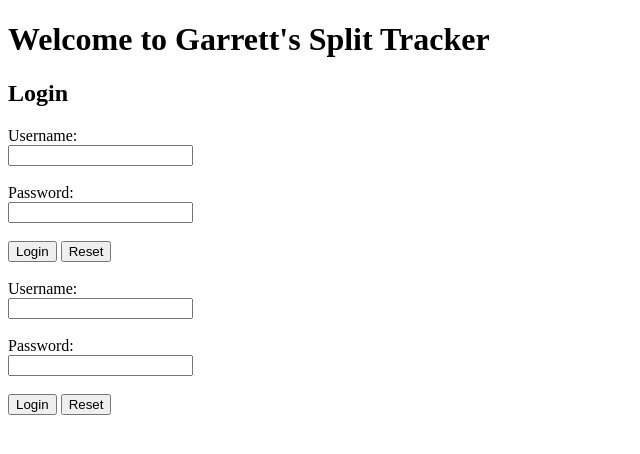
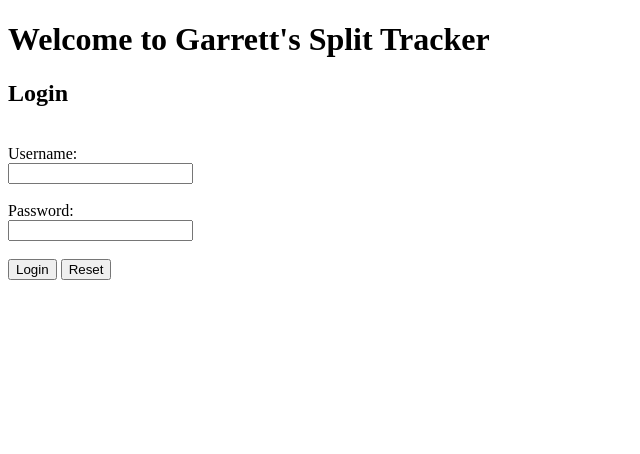
Before and after one commit to GreenBeanio/Garrett-s-Split-Tracker, a Flask app: page /login in a window 1280 px wide. Shown: the top 454 px of the page, without its empty margins (0-640 px from the left). Run offline with Flask 3, Linux system fonts and the light colour scheme.

Commit message:
Adding some redirecting

```diff
--- a/src/main.py
+++ b/src/main.py
@@ -33,28 +33,38 @@ app.secret_key = "ILoveFrogs"  # Obviously for testing don't hardcode this
 # Creating the main page
 @app.route("/")
 def index():
-    return "<p>Hello!</p>"
+    # Checking if you're already logged in
+    u_user = request.cookies.get("user")
+    u_auth = request.cookies.get("auth")
+    status = Check_Auth(u_user, u_auth)
+    if status:
+        return render_template("home.j2", t_user=u_user)
+    # If you're not logged in go to the log in menu
+    else:
+        flash("Please log in")
+        # Remove any existing cookies
+        user_redirect = redirect(url_for("show_login"))
+        user_redirect.set_cookie("user", "", expires=0)
+        user_redirect.set_cookie("auth", "", expires=0)
+        return user_redirect
 
 
 # Creating the user page
-@app.route("/user")
-@app.route("/user/<string:username>", methods=["GET", "POST"])
-def show_user(username=None):
-    if request.method == "GET":
-        print(f"User is getting {escape(username)}")
-
-        # Checking the users authentication
-        u_user = request.cookies.get("user")
-        u_auth = request.cookies.get("auth")
-        status = Check_Auth(u_user, u_auth)
-        if status:
-            return render_template("user.j2", t_user=username)
-        else:
-            flash("Unknown User or Incorrect Credentials")
-            return redirect(url_for("show_login"))
-    elif request.method == "POST":
-        print(f"User is posting {escape(username)}")
+@app.get("/user/<string:username>")
+def show_user(username):
+    # Checking the users authentication
+    u_user = request.cookies.get("user")
+    u_auth = request.cookies.get("auth")
+    status = Check_Auth(u_user, u_auth)
+    if status:
         return render_template("user.j2", t_user=username)
+    else:
+        flash("Unknown User or Incorrect Credentials")
+        # Remove any existing cookies
+        user_redirect = redirect(url_for("show_login"))
+        user_redirect.set_cookie("user", "", expires=0)
+        user_redirect.set_cookie("auth", "", expires=0)
+        return user_redirect
 
 
 # Creating the tracker page
@@ -72,30 +82,40 @@ def show_tracked_activity(username, activity):
 # Creating an interactive login page
 @app.route("/login")
 def show_login():
-    return render_template("login.j2")
+    # Checking if you're already logged in
+    u_user = request.cookies.get("user")
+    u_auth = request.cookies.get("auth")
+    status = Check_Auth(u_user, u_auth)
+    if not status:
+        # Remove any existing cookies
+        user_render = make_response(render_template("login.j2"))
+        user_render.set_cookie("user", "", expires=0)
+        user_render.set_cookie("auth", "", expires=0)
+        return user_render
+    else:
+        flash("You're already logged in")
+        return redirect(url_for("index"))
 
 
 # Handling login attempts very crudely
-@app.route("/login_attempt", methods=["POST"])
+@app.post("/login_attempt")
 def login_attempt():
-    if request.method == "POST":
-        test_u = request.form["user_box"]
-        test_p = request.form["pass_box"]
-        user = Check_User(test_u, test_p)
-        if user is not None:
-            # Generate auth
-            age_s = 60 * 60  # 1 hour
-            auth = Generate_Auth(test_u, test_p, age_s)
-            # Generate cookie
-            user_redirect = redirect(url_for("show_user", username=test_u))
-            user_redirect.set_cookie("user", test_u, max_age=age_s)
-            user_redirect.set_cookie("auth", auth, max_age=age_s)
-            return user_redirect
-        else:
-            # I don't have these implemented yet
-            flash("Unknown User or Incorrect Credentials")
-            return redirect(url_for("show_login"))
-    return "You shouldn't be here"
+    test_u = request.form["user_box"]
+    test_p = request.form["pass_box"]
+    user = Check_User(test_u, test_p)
+    if user is not None:
+        # Generate auth
+        age_s = 60 * 60  # 1 hour
+        auth = Generate_Auth(test_u, test_p, age_s)
+        # Generate cookie
+        user_redirect = redirect(url_for("show_user", username=test_u))
+        user_redirect.set_cookie("user", test_u, max_age=age_s)
+        user_redirect.set_cookie("auth", auth, max_age=age_s)
+        return user_redirect
+    else:
+        # I don't have these implemented yet, would probably actually want something in javascript so it doesn't delete their username every time
+        flash("Unknown User or Incorrect Credentials")
+        return redirect(url_for("show_login"))
 
 
 # test class just to store users
--- a/src/templates/login.j2
+++ b/src/templates/login.j2
@@ -1,26 +1,14 @@
 <!DOCTYPE html>
 <html>
+
 <head>
 <title>Login</title>
 </head>
+
 <body>
-
 <h1> Welcome to Garrett's Split Tracker </h1>
 <h2> Login </h2>
-
-<div>
-<form method="GET" action="{{ url_for('login_attempt')}}">
-    <label for="user_text">Username:</label><br>
-    <input type="text" id="user_text" name="user_box"><br><br>
-    <label for="pass_text">Password:</label><br>
-    <input type="password" id="pass_text" name="pass_box"><br><br>
-    <input type="submit" id="submit_but" value="Login">
-    <input type="reset" id="reset_but" value="Reset">
-</form>
-</div>
-
 <br>
-
 <div>
 <form method="POST" action="{{ url_for('login_attempt')}}">
     <label for="user_text">Username:</label><br>
@@ -31,6 +19,6 @@
     <input type="reset" id="reset_but" value="Reset">
 </form>
 </div>
+</body>
 
-</body>
 </html>
```
Also changed, not shown: src/templates/home.j2 (added, +16 -0 lines), src/templates/user.j2 (+11 -6 lines).
